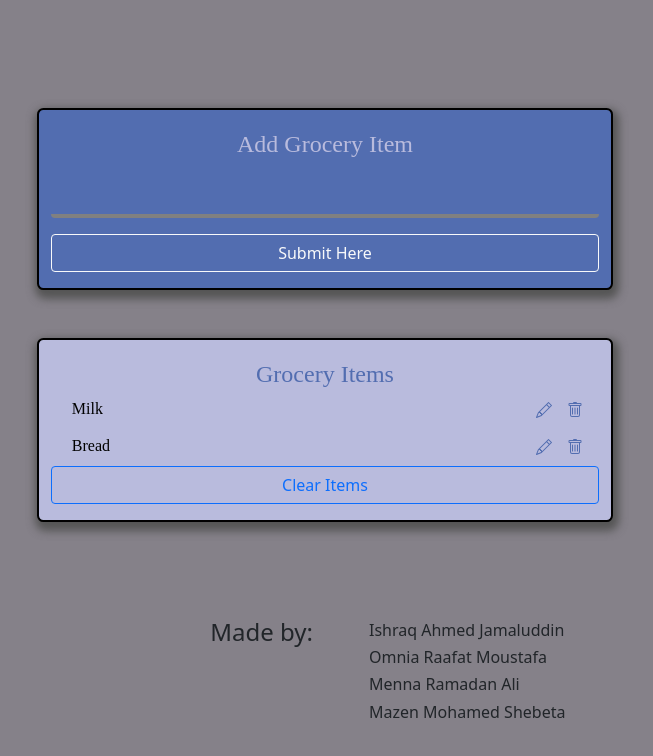
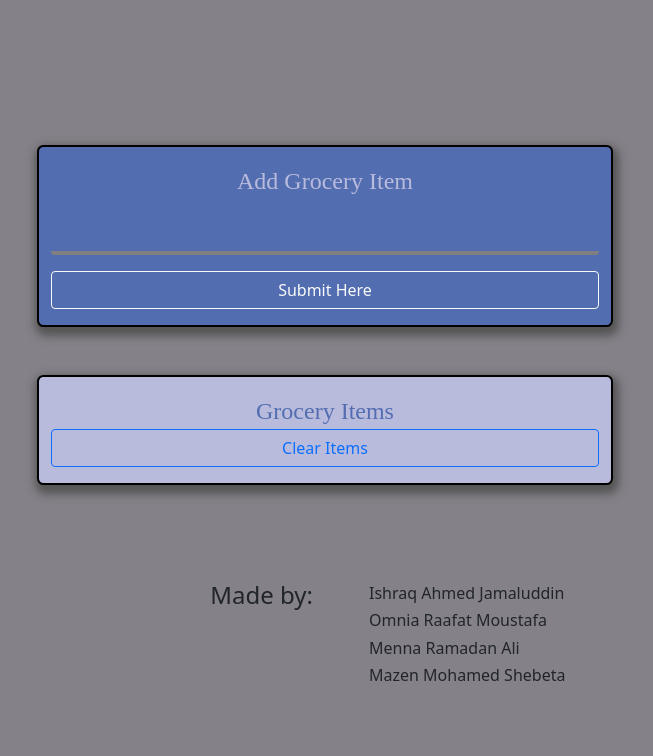
Before and after one commit to OmniaRafat232111121/Grocey_list, a plain HTML site: page index.html in a window 1280 px wide. Shown: the whole page, without its empty margins (315-968 px from the left). Drawn offline with nearby package versions, Linux system fonts and the light colour scheme.

Commit message:
removing dummy items

```diff
--- a/index.html
+++ b/index.html
@@ -28,38 +28,6 @@
                 <div class="form-group">
                     <label for="add" class="">Grocery Items</label>
                     <ul class="list-group" id="item-list">
-                        <li class="list-group-item rounded">
-                            <p>Milk</p>
-                            <input type="text" name="show" class="py-1 form-control">
-                            <svg xmlns="http://www.w3.org/2000/svg" width="16" height="16" fill="currentColor"
-                                class="bi bi-trash" viewBox="0 0 16 16" onclick="delete_item(this)">
-                                <path
-                                    d="M5.5 5.5A.5.5 0 0 1 6 6v6a.5.5 0 0 1-1 0V6a.5.5 0 0 1 .5-.5zm2.5 0a.5.5 0 0 1 .5.5v6a.5.5 0 0 1-1 0V6a.5.5 0 0 1 .5-.5zm3 .5a.5.5 0 0 0-1 0v6a.5.5 0 0 0 1 0V6z" />
-                                <path fill-rule="evenodd"
-                                    d="M14.5 3a1 1 0 0 1-1 1H13v9a2 2 0 0 1-2 2H5a2 2 0 0 1-2-2V4h-.5a1 1 0 0 1-1-1V2a1 1 0 0 1 1-1H6a1 1 0 0 1 1-1h2a1 1 0 0 1 1 1h3.5a1 1 0 0 1 1 1v1zM4.118 4L4 4.059V13a1 1 0 0 0 1 1h6a1 1 0 0 0 1-1V4.059L11.882 4H4.118zM2.5 3V2h11v1h-11z" />
-                            </svg>
-                            <svg xmlns="http://www.w3.org/2000/svg" width="16" height="16" fill="currentColor"
-                                class="bi bi-pencil" viewBox="0 0 16 16" onclick="edit(this)">
-                                <path
-                                    d="M12.146.146a.5.5 0 0 1 .708 0l3 3a.5.5 0 0 1 0 .708l-10 10a.5.5 0 0 1-.168.11l-5 2a.5.5 0 0 1-.65-.65l2-5a.5.5 0 0 1 .11-.168l10-10zM11.207 2.5L13.5 4.793 14.793 3.5 12.5 1.207 11.207 2.5zm1.586 3L10.5 3.207 4 9.707V10h.5a.5.5 0 0 1 .5.5v.5h.5a.5.5 0 0 1 .5.5v.5h.293l6.5-6.5zm-9.761 5.175l-.106.106-1.528 3.821 3.821-1.528.106-.106A.5.5 0 0 1 5 12.5V12h-.5a.5.5 0 0 1-.5-.5V11h-.5a.5.5 0 0 1-.468-.325z" />
-                            </svg>
-                        </li>
-                        <li class="list-group-item rounded">
-                            <p>Bread</p>
-                            <input type="text" name="show" class="py-1 form-control">
-                            <svg xmlns="http://www.w3.org/2000/svg" width="16" height="16" fill="currentColor"
-                                class="bi bi-trash" viewBox="0 0 16 16" onclick="delete_item(this)">
-                                <path
-                                    d="M5.5 5.5A.5.5 0 0 1 6 6v6a.5.5 0 0 1-1 0V6a.5.5 0 0 1 .5-.5zm2.5 0a.5.5 0 0 1 .5.5v6a.5.5 0 0 1-1 0V6a.5.5 0 0 1 .5-.5zm3 .5a.5.5 0 0 0-1 0v6a.5.5 0 0 0 1 0V6z" />
-                                <path fill-rule="evenodd"
-                                    d="M14.5 3a1 1 0 0 1-1 1H13v9a2 2 0 0 1-2 2H5a2 2 0 0 1-2-2V4h-.5a1 1 0 0 1-1-1V2a1 1 0 0 1 1-1H6a1 1 0 0 1 1-1h2a1 1 0 0 1 1 1h3.5a1 1 0 0 1 1 1v1zM4.118 4L4 4.059V13a1 1 0 0 0 1 1h6a1 1 0 0 0 1-1V4.059L11.882 4H4.118zM2.5 3V2h11v1h-11z" />
-                            </svg>
-                            <svg xmlns="http://www.w3.org/2000/svg" width="16" height="16" fill="currentColor"
-                                class="bi bi-pencil" viewBox="0 0 16 16" onclick="edit(this)">
-                                <path
-                                    d="M12.146.146a.5.5 0 0 1 .708 0l3 3a.5.5 0 0 1 0 .708l-10 10a.5.5 0 0 1-.168.11l-5 2a.5.5 0 0 1-.65-.65l2-5a.5.5 0 0 1 .11-.168l10-10zM11.207 2.5L13.5 4.793 14.793 3.5 12.5 1.207 11.207 2.5zm1.586 3L10.5 3.207 4 9.707V10h.5a.5.5 0 0 1 .5.5v.5h.5a.5.5 0 0 1 .5.5v.5h.293l6.5-6.5zm-9.761 5.175l-.106.106-1.528 3.821 3.821-1.528.106-.106A.5.5 0 0 1 5 12.5V12h-.5a.5.5 0 0 1-.5-.5V11h-.5a.5.5 0 0 1-.468-.325z" />
-                            </svg>
-                        </li>
                     </ul>
                     <button class="add submit btn form-control btn-outline-primary px-5" onclick="delete_all()">Clear
                         Items</button>
```
